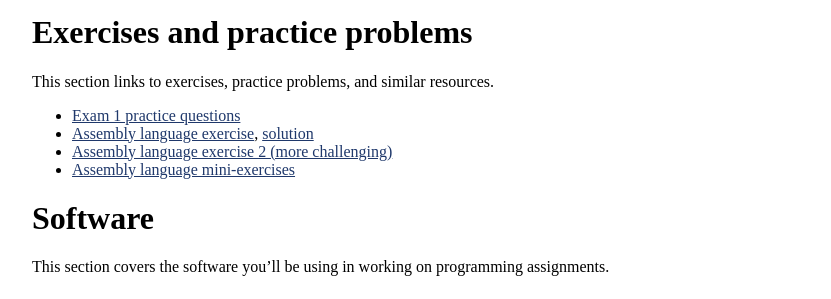
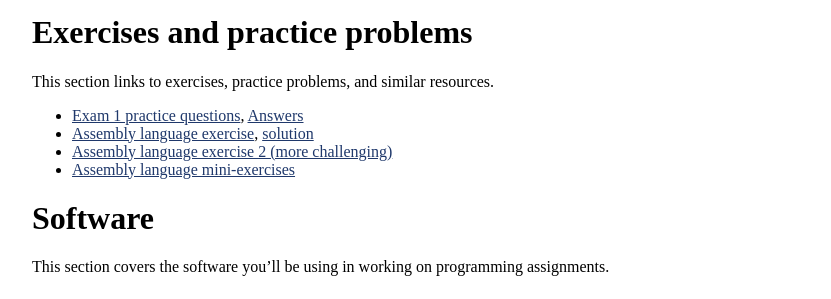
Before and after one commit to jhucsf/fall2020, a Jekyll site: the page built from resources.md, in a window 1280 px wide. Shown: the part 530-829 px from the top of the page, without its empty margins (224-1055 px from the left). Built offline with Jekyll 4.4.1, drawn with Linux system fonts in a browser that asks for light colours.

Commit message:
link to exam 1 practice solutions

```diff
--- a/resources.md
+++ b/resources.md
@@ -24,7 +24,7 @@ This section has links to some information resources you might find useful.
 
 This section links to exercises, practice problems, and similar resources.
 
-* [Exam 1 practice questions](resources/exam1review.html)
+* [Exam 1 practice questions](resources/exam1review.html), [Answers](resources/exam1review-solutions.html)
 * [Assembly language exercise](exercise/assembly.html), [solution](exercise/asmExerciseSoln.zip)
 * [Assembly language exercise 2 (more challenging)](exercise/assembly2.html)
 * [Assembly language mini-exercises](exercise/assemblyMini.html)
```
Also changed, not shown: index.md (+1 -0 lines).
